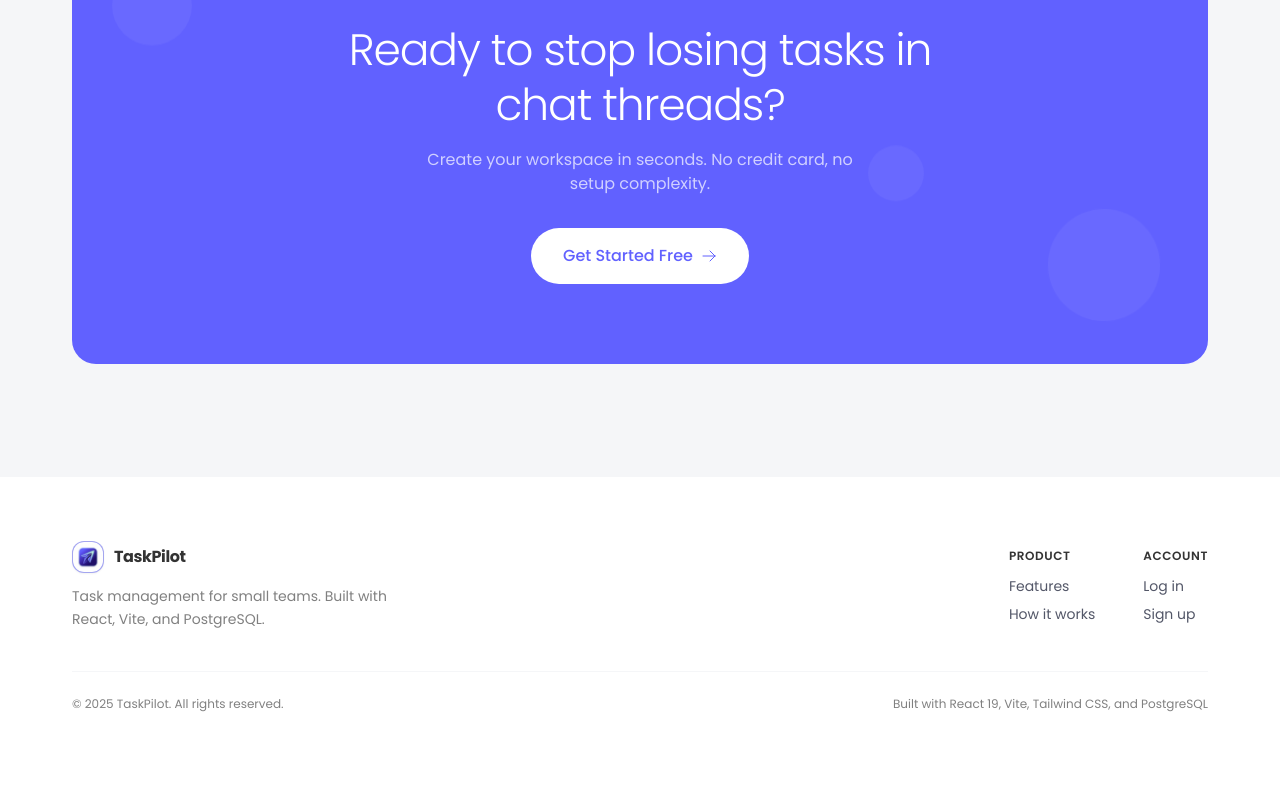
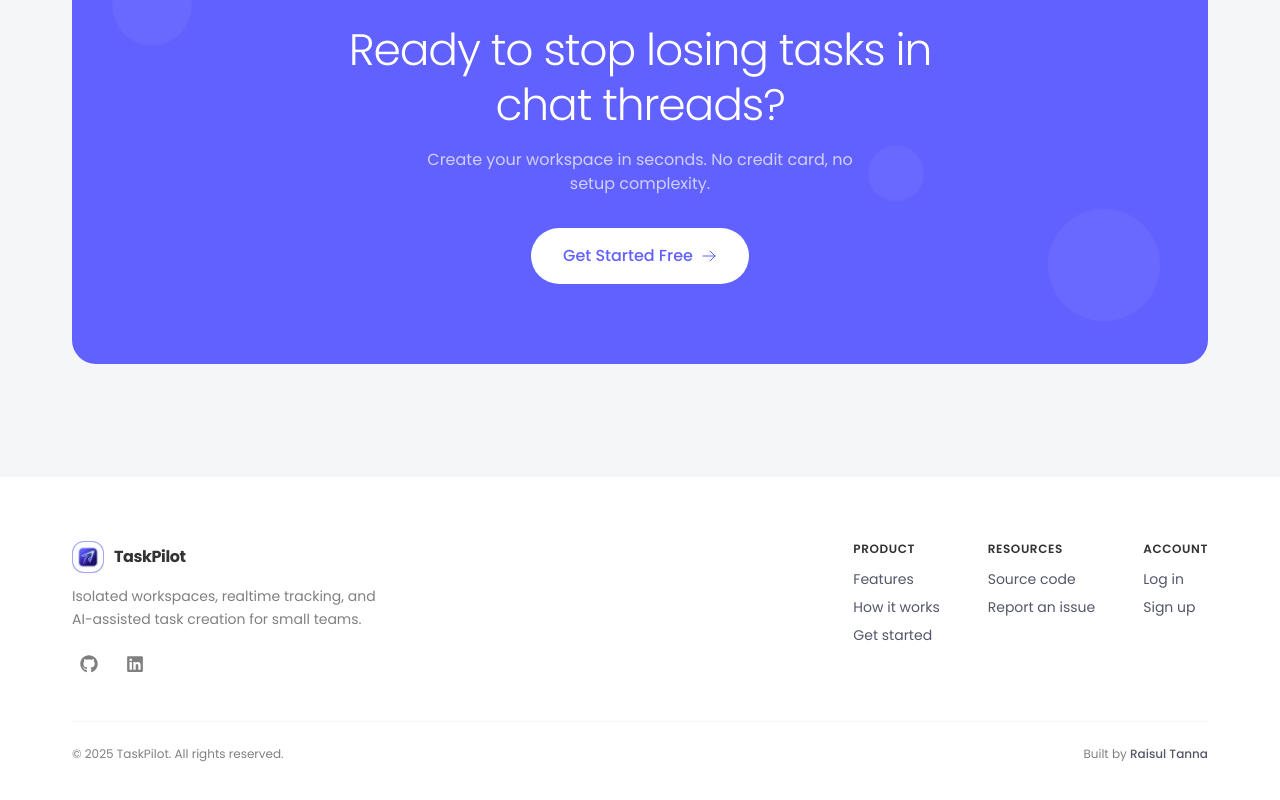
Before and after one commit to raisulconnects/TaskPilot, a React (Vite) app in the folder client/: page / in a window 1280 px wide. Shown: the part 3474-4274 px from the top of the page. Before the commit the page ends 4250 px from the top, so only its background shows below. Built offline with nearby package versions, Linux system fonts and the light colour scheme; no server answers.

Commit message:
feat(client): standard SaaS footer with real links, fix dashboard footer placeholders

```diff
--- a/client/src/components/Footer/Footer.jsx
+++ b/client/src/components/Footer/Footer.jsx
@@ -12,7 +12,7 @@ export default function Footer() {
 
         <div className="flex space-x-5">
           <a
-            href="https://www.linkedin.com/in/your-linkedin"
+            href="https://www.linkedin.com/in/raisul-tanna/"
             target="_blank"
             rel="noopener noreferrer"
             className="flex items-center gap-1.5 text-iron hover:text-monday-violet transition-colors duration-200 text-sm font-medium"
@@ -21,7 +21,7 @@ export default function Footer() {
             <span className="hidden sm:inline">LinkedIn</span>
           </a>
           <a
-            href="https://github.com/your-github"
+            href="https://github.com/raisulconnects"
             target="_blank"
             rel="noopener noreferrer"
             className="flex items-center gap-1.5 text-iron hover:text-ink transition-colors duration-200 text-sm font-medium"
--- a/client/src/components/Landing/Landing.jsx
+++ b/client/src/components/Landing/Landing.jsx
@@ -15,6 +15,7 @@ import {
 } from "react-icons/hi2";
 import TaskPilotLogo from "../Common/TaskPilotLogo";
 import { useAuthContext } from "../../context/AuthContext";
+import { FaGithub, FaLinkedin } from "react-icons/fa";
 
 /* ═══════════════════════════════════════════════
    ANIMATION VARIANTS
@@ -790,15 +791,36 @@ function Footer() {
   return (
     <footer className="bg-snow border-t border-cloud py-12 sm:py-16">
       <div className="mx-auto max-w-[1200px] px-5 sm:px-8">
-        <div className="flex flex-col sm:flex-row items-start sm:items-center justify-between gap-8">
+        <div className="flex flex-col sm:flex-row items-start sm:items-start justify-between gap-8">
           {/* Brand */}
           <div>
             <div className="mb-3">
               <TaskPilotLogo size="sm" textSize="text-base" />
             </div>
             <p className="text-sm text-iron max-w-xs leading-relaxed">
-              Task management for small teams. Built with React, Vite, and PostgreSQL.
+              Isolated workspaces, realtime tracking, and AI-assisted task
+              creation for small teams.
             </p>
+            <div className="mt-4 flex items-center gap-3">
+              <a
+                href="https://github.com/raisulconnects/TaskPilot"
+                target="_blank"
+                rel="noopener noreferrer"
+                aria-label="TaskPilot source code on GitHub"
+                className="p-2 rounded-lg text-iron hover:text-ink hover:bg-cloud transition-colors"
+              >
+                <FaGithub size={18} />
+              </a>
+              <a
+                href="https://www.linkedin.com/in/raisul-tanna/"
+                target="_blank"
+                rel="noopener noreferrer"
+                aria-label="Builder on LinkedIn"
+                className="p-2 rounded-lg text-iron hover:text-ink hover:bg-cloud transition-colors"
+              >
+                <FaLinkedin size={18} />
+              </a>
+            </div>
           </div>
 
           {/* Links */}
@@ -819,6 +841,35 @@ function Footer() {
                   className="text-sm text-slate hover:text-ink transition-colors"
                 >
                   How it works
+                </a>
+                <Link
+                  to="/signup"
+                  className="text-sm text-slate hover:text-ink transition-colors"
+                >
+                  Get started
+                </Link>
+              </div>
+            </div>
+            <div>
+              <p className="text-xs font-semibold text-ink uppercase tracking-wider mb-3">
+                Resources
+              </p>
+              <div className="flex flex-col gap-2">
+                <a
+                  href="https://github.com/raisulconnects/TaskPilot"
+                  target="_blank"
+                  rel="noopener noreferrer"
+                  className="text-sm text-slate hover:text-ink transition-colors"
+                >
+                  Source code
+                </a>
+                <a
+                  href="https://github.com/raisulconnects/TaskPilot/issues"
+                  target="_blank"
+                  rel="noopener noreferrer"
+                  className="text-sm text-slate hover:text-ink transition-colors"
+                >
+                  Report an issue
                 </a>
               </div>
             </div>
@@ -863,7 +914,15 @@ function Footer() {
             © {new Date().getFullYear()} TaskPilot. All rights reserved.
           </p>
           <p className="text-xs text-iron">
-            Built with React 19, Vite, Tailwind CSS, and PostgreSQL
+            Built by{" "}
+            <a
+              href="https://www.linkedin.com/in/raisul-tanna/"
+              target="_blank"
+              rel="noopener noreferrer"
+              className="font-medium text-slate hover:text-ink transition-colors"
+            >
+              Raisul Tanna
+            </a>
           </p>
         </div>
       </div>
```
